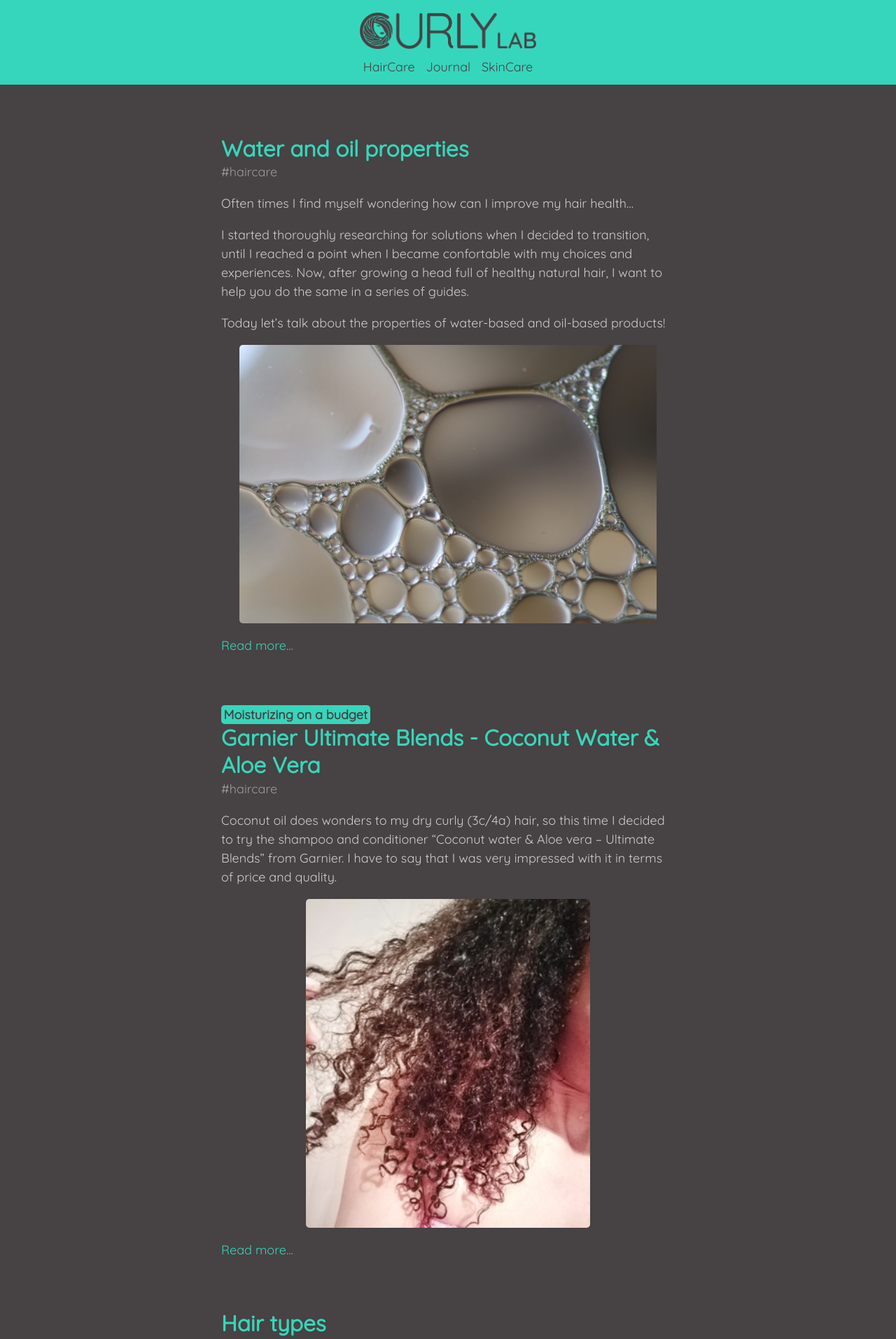
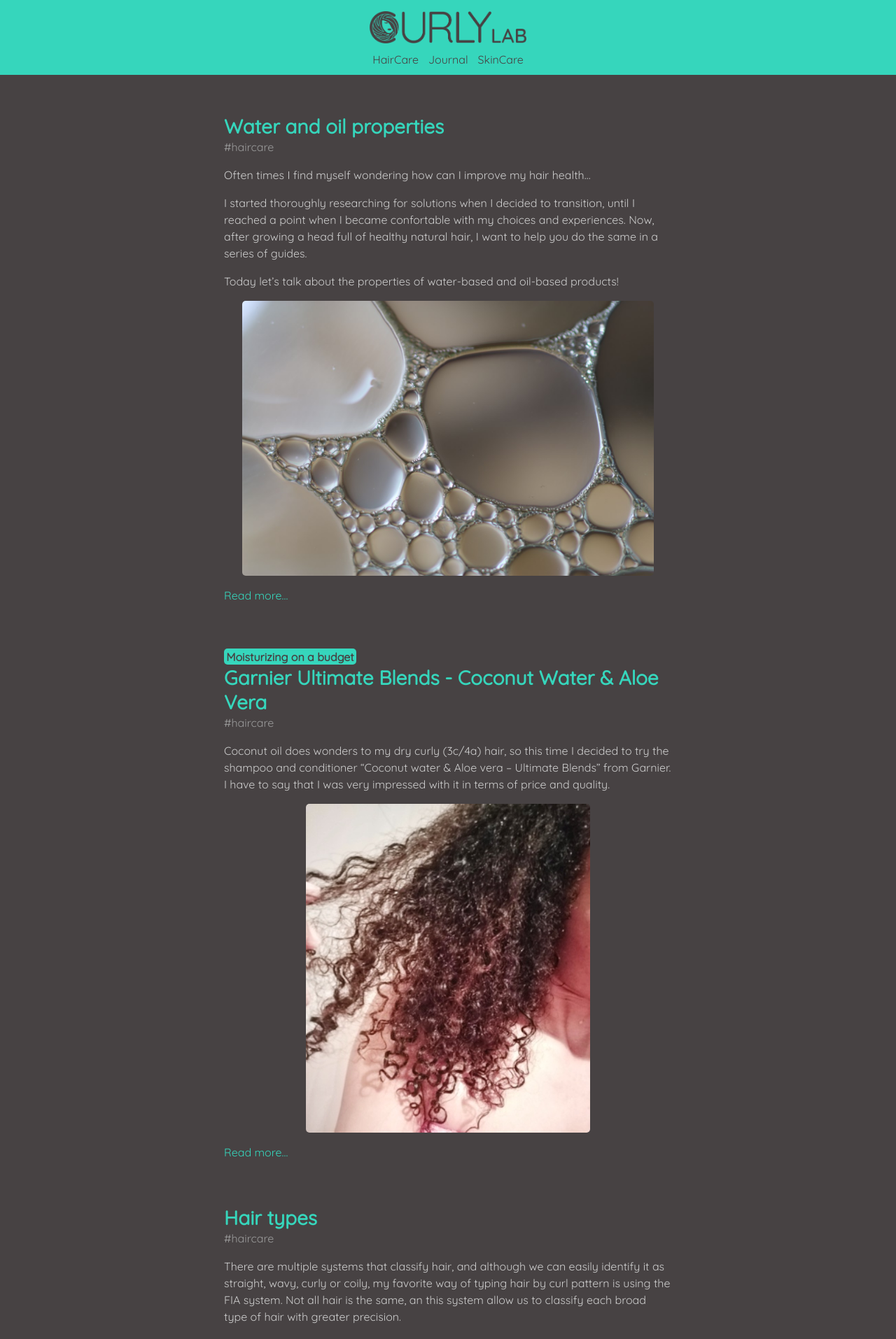
Before and after one commit to curlylab/curlylab.github.io, a Jekyll site: the page built from index.html, in a window 1280 px wide. Shown: the top 1914 px of the page at 70% size. Built offline with Jekyll 4.4.1, drawn with Linux system fonts in a browser that asks for light colours; the list of posts is cut into pages by our own code.

Commit message:
Update hyde.css

```diff
--- a/public/css/hyde.css
+++ b/public/css/hyde.css
@@ -41,7 +41,7 @@
 }
 @media (min-width: 58rem) {
   html {
-    font-size: 18px;
+    font-size: 16px;/* 18px */
   }
 }
 
@@ -138,13 +138,13 @@
 /* Container */
 
 .content {
-  padding-top:    4rem;
-  padding-bottom: 4rem;
+  padding-top:    3.5rem; /* 4rem */
+  padding-bottom: 3.5rem; /* 4rem */
 }
 
 @media (min-width: 48rem) {
   .content {
-    max-width: 38rem;
+    max-width: 42rem; /* 38rem */
     margin-left: auto;
     margin-right: auto;
   }
```
